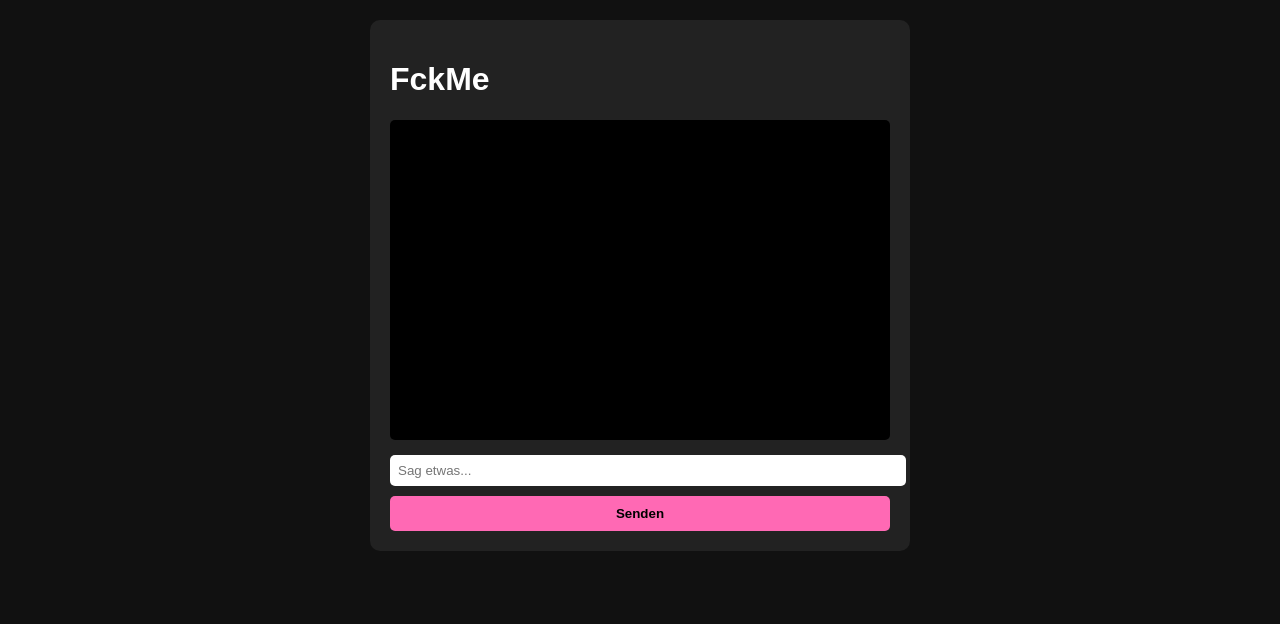
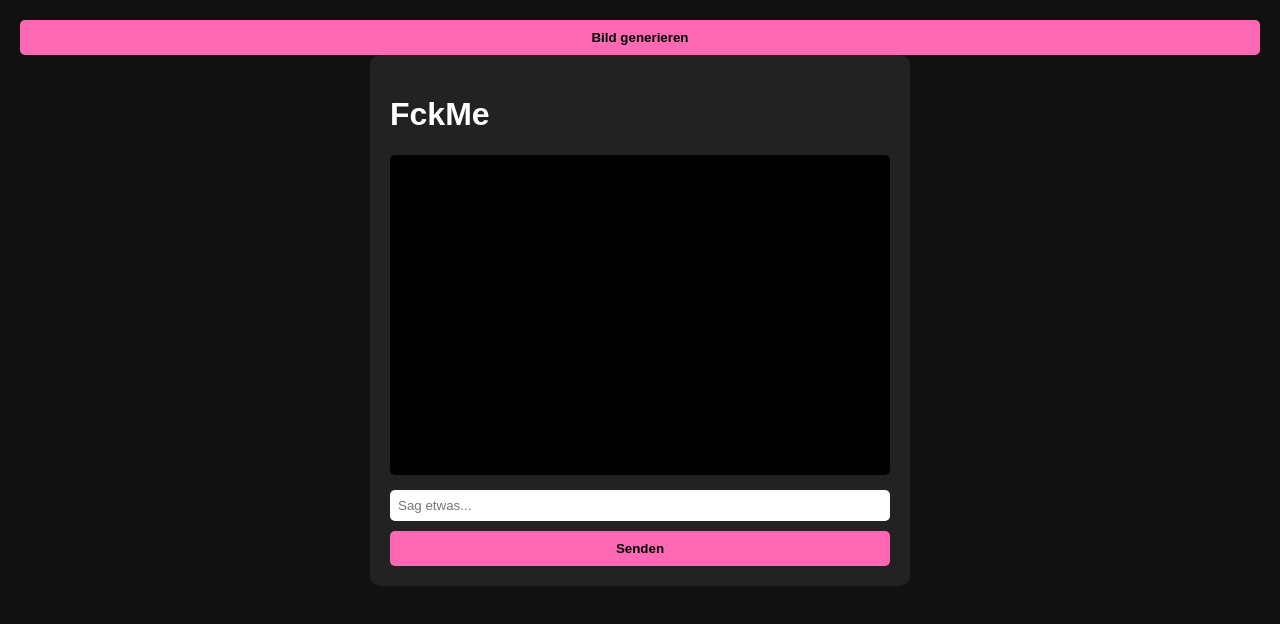
Before and after one commit to fckme110/Fuckyou110, a plain HTML site: page index.html in a window 1280 px wide. Drawn offline with Linux system fonts and the light colour scheme.

Commit message:
index.html

```diff
--- a/index.html
+++ b/index.html
@@ -1,4 +1,4 @@
-
+<button type="button" id="generate-image">Bild generieren</button>
 <!DOCTYPE html>
 <html lang="de">
 <head>
```
